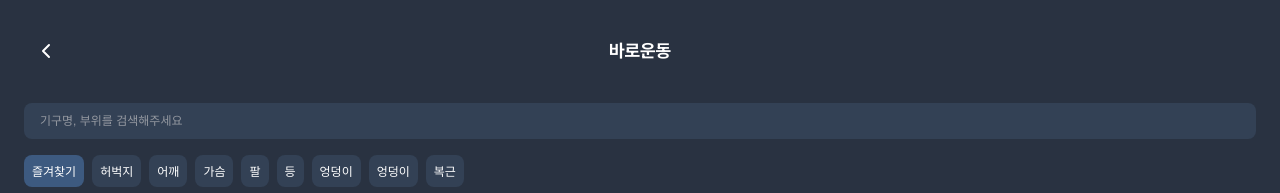
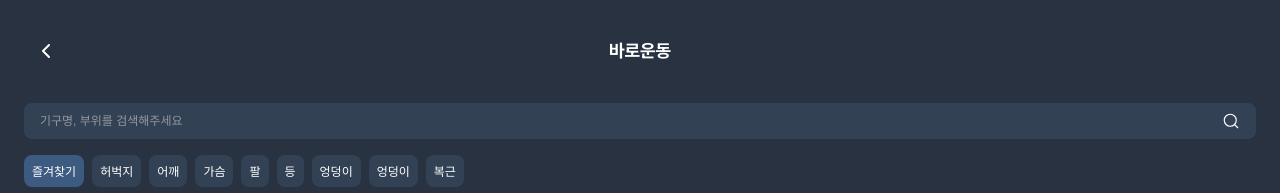
Before and after one commit to WaitGYM/FE, a React (Vite) app in the folder web/: page /equipmentList in a window 1280 px wide. Shown: the top 193 px of the page. Built offline with nearby package versions, Linux system fonts and the light colour scheme; no server answers.

Commit message:
[web] 검색바 아이콘추가 및 루틴순서 새로고침 아이콘 추가

```diff
--- a/web/src/features/equipment/equipmentList.tsx
+++ b/web/src/features/equipment/equipmentList.tsx
@@ -1,6 +1,6 @@
 import { useEffect, useState } from "react";
 import { useNavigate } from "react-router-dom";
-import { ChevronLeft } from "lucide-react";
+import { ChevronLeft, Search } from "lucide-react";
 import { useEquipmentStore } from "../../stores/equipmentStore";
 import type { EquipmentType } from "../../types";
 import Equipment from "../../components/layout/Equipment";
@@ -85,6 +85,9 @@ export default function EquipmentListPage() {
                   type="search"
                   placeholder="기구명, 부위를 검색해주세요"
                 />
+                <button className="btn-search">
+                  <Search size={18} strokeWidth="1.5" />
+                </button>
               </div>
             </section>
             <div className="category-wrap">
--- a/web/src/features/workout/Reservation.tsx
+++ b/web/src/features/workout/Reservation.tsx
@@ -1,6 +1,6 @@
 import type { EquipmentType } from "../../types";
 import CircularTimer from "../../components/ui/CircularTimer";
-import { ChevronLeft, Star, Equal } from "lucide-react";
+import { ChevronLeft, Star, Equal, RefreshCcw } from "lucide-react";
 import Header from "../../components/layout/Header";
 import { BottomButtonWrapper } from "../../components/ui/Button";
 import { useState } from "react";
@@ -12,6 +12,7 @@ export default function WorkoutReservation({
   waitingTime = 40,
   waitingCount = 2,
 }: EquipmentType) {
+  //휴식타이머
   const [isZoomingOut, setIsZoomingOut] = useState(false);
   const navigate = useNavigate();
 
@@ -19,7 +20,16 @@ export default function WorkoutReservation({
     setIsZoomingOut(true);
     setTimeout(() => {
       navigate(path);
-    }, 200); // animation duration
+    }, 200);
+  };
+
+  //새로고침 아이콘회전
+  const [isRefreshing, setIsRefreshing] = useState(false);
+  const handleRefreshClick = () => {
+    setIsRefreshing(true);
+    setTimeout(() => {
+      setIsRefreshing(false);
+    }, 3000);
   };
 
   return (
@@ -32,11 +42,20 @@ export default function WorkoutReservation({
             </button>
           }
           title={<span>8월 22일 운동 루틴</span>}
+          rightContent={
+            <button className="btn btn-icon" onClick={handleRefreshClick}>
+              <RefreshCcw
+                size={18}
+                strokeWidth="2"
+                className={isRefreshing ? "rotating" : ""}
+              />
+            </button>
+          }
         />
         <section className="container">
           <div className="equipment">
             <div className="icon-drag">
-              <Equal size={24} strokeWidth="2" />
+              <Equal size={18} strokeWidth="2" />
             </div>
             <img src={imgSrc} />
             <div className="info">
@@ -56,7 +75,7 @@ export default function WorkoutReservation({
           </div>
           <div className="equipment">
             <div className="icon-drag">
-              <Equal size={24} strokeWidth="2" />
+              <Equal size={18} strokeWidth="2" />
             </div>
             <img src={imgSrc} />
             <div className="info">
@@ -74,7 +93,7 @@ export default function WorkoutReservation({
           </div>
           <div className="equipment">
             <div className="icon-drag">
-              <Equal size={24} strokeWidth="2" />
+              <Equal size={18} strokeWidth="2" />
             </div>
             <img src={imgSrc} />
             <div className="info">
--- a/web/src/styles/sass/pages/_equipment-list.scss
+++ b/web/src/styles/sass/pages/_equipment-list.scss
@@ -10,10 +10,23 @@
     padding: 0 1.5rem;
 
     .search-bar {
-      // height: 3rem;
+      position: relative;
 
       input[type="search"] {
         background-color: $c-primary-blue-dark-light;
+      }
+      .btn-search {
+        position: absolute;
+        top: 50%;
+        right: 0;
+        transform: translateY(-50%);
+        display: flex;
+        align-items: center;
+        justify-content: center;
+        color: $c-sub-white;
+        padding: 0.5rem 1rem;
+        background-color: $c-primary-blue-dark-light;
+        border-radius: 0.5rem;
       }
     }
 
--- a/web/src/styles/sass/pages/_workout-session.scss
+++ b/web/src/styles/sass/pages/_workout-session.scss
@@ -94,3 +94,16 @@
 .workout-page.fade-in {
   animation: fadeIn 0.5s ease-out forwards;
 }
+
+@keyframes rotate {
+  from {
+    transform: rotate(0deg);
+  }
+  to {
+    transform: rotate(360deg);
+  }
+}
+
+.rotating {
+  animation: rotate 2s linear;
+}
```
Also changed, not shown: 1 other file (tests, documents, lock files or other folders).
